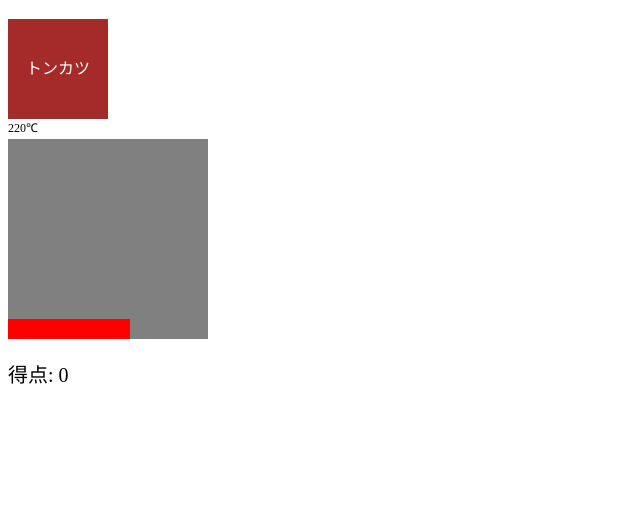
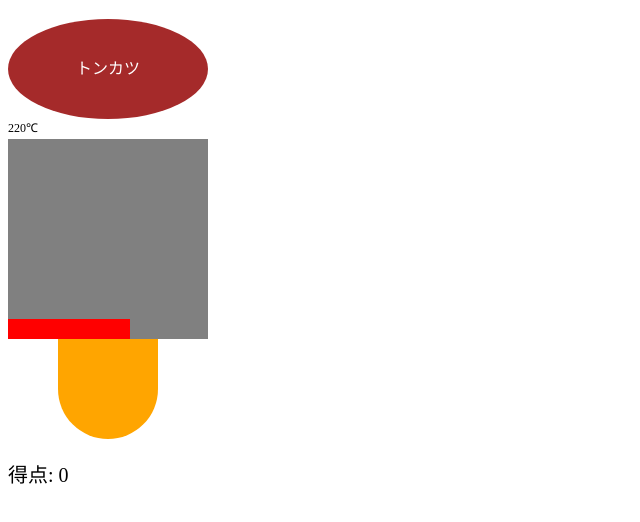
Before and after one commit to jojiyamaguchi/TonkatsuGame, a plain HTML site: page index.html in a window 1280 px wide. Shown: the part 70-592 px from the top of the page, without its empty margins (0-640 px from the left). Drawn offline with Linux system fonts and the light colour scheme.

Commit message:
Update index.html

```diff
--- a/index.html
+++ b/index.html
@@ -4,13 +4,14 @@
     <title>トンカツを美味しく揚げるゲーム</title>
     <style>
         #tonkatsu {
-            width: 100px;
+            width: 200px;
             height: 100px;
             background-color: brown;
             color: white;
             text-align: center;
             line-height: 100px;
             cursor: move;
+            border-radius: 50%;
         }
         #nabe {
             width: 200px;
@@ -27,7 +28,7 @@
             bottom: 0;
         }
         #score {
-            margin-top: 20px;
+            margin-top: 120px; /* 得点の表示位置を下にずらす */
             font-size: 20px;
         }
         #temperature-label {
@@ -35,6 +36,18 @@
             top: -20px;
             left: 0;
             font-size: 12px;
+        }
+        #fire {
+            width: 100px;
+            height: 100px;
+            background-color: orange;
+            position: absolute;
+            top: 100%;
+            left: 50%;
+            transform: translateX(-50%);
+            border-radius: 50%;
+            border-top-left-radius: 0;
+            border-top-right-radius: 0;
         }
     </style>
     <script>
@@ -106,6 +119,7 @@
     <div id="nabe">
         <div id="temperature"></div>
         <div id="temperature-label"></div>
+        <div id="fire"></div>
     </div>
     <div id="score">得点: 0</div>
 </body>
```
